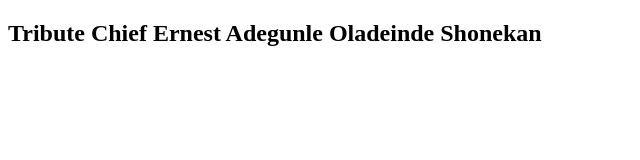
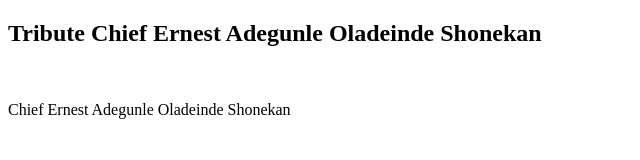
Before and after one commit to wale-prog/Microverse-trial-with-Augustine, a plain HTML site: page index.html in a window 1280 px wide. Shown: the whole page, without its empty margins (0-640 px from the left). Drawn offline with Linux system fonts and the light colour scheme.

Commit message:
5-6 done

```diff
--- a/index.html
+++ b/index.html
@@ -14,7 +14,11 @@
             <h1><strong>Tribute Chief Ernest Adegunle Oladeinde Shonekan</strong> </h1>
 
         </section>
+        <div id="img-div">
+            <img src="" alt="">
+            <div id="img-caption"><p>Chief Ernest Adegunle Oladeinde Shonekan</p></div>
 
+        </div>
     </main>
 
 
```
